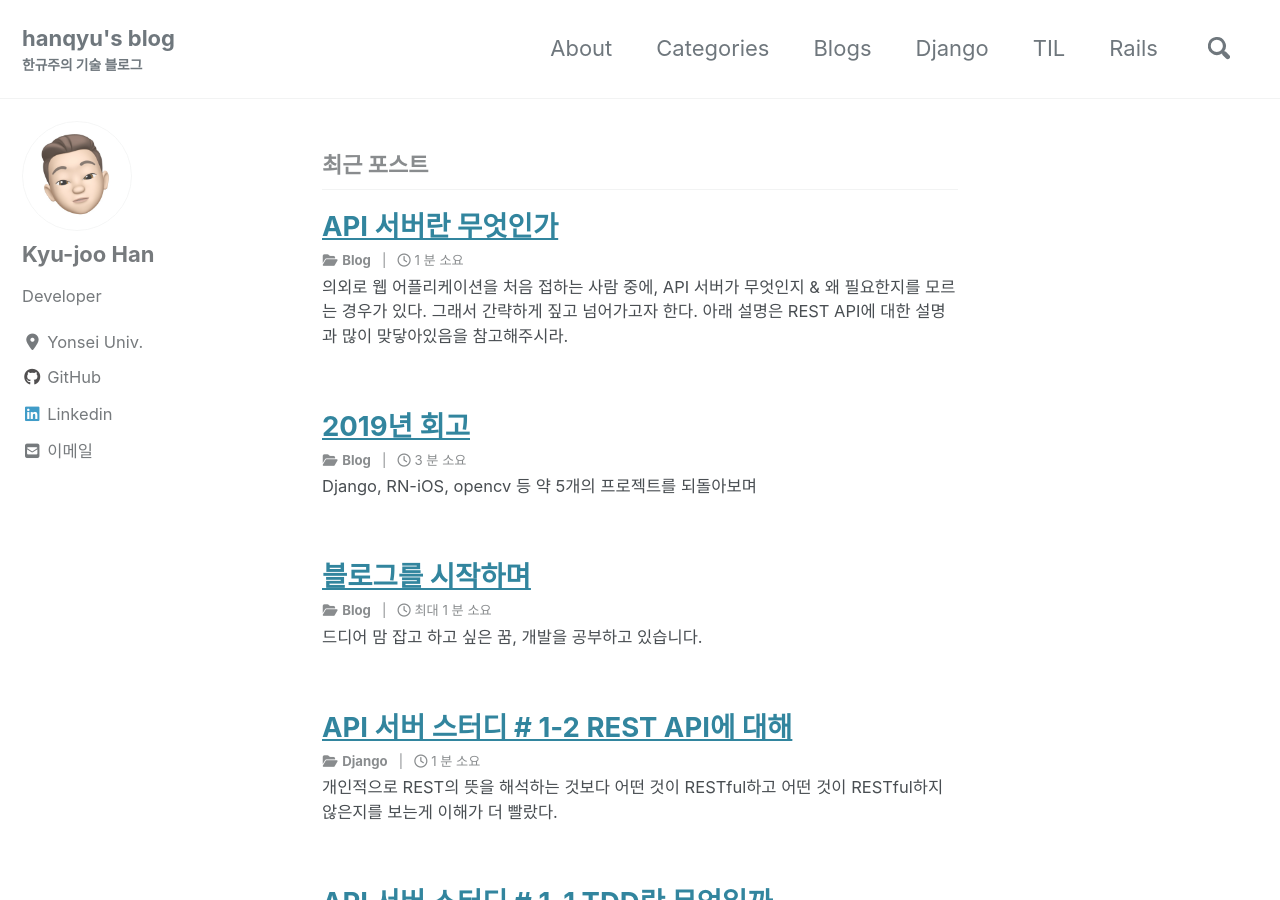
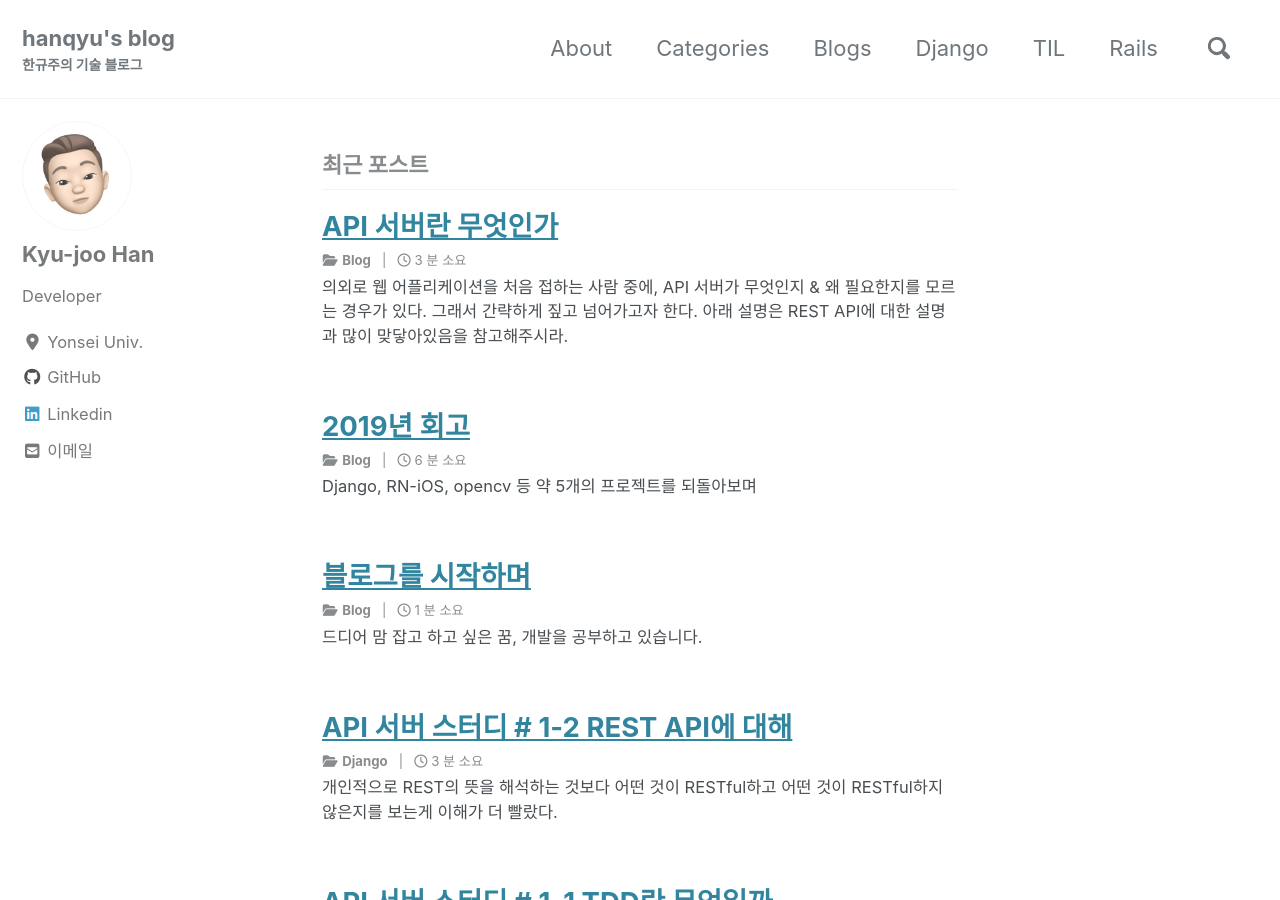
Before and after one commit to hanqyu/hanqyu.github.io, a Jekyll site: the page built from index.html, in a window 1280 px wide and 900 px high. Built offline with Jekyll 4.4.1, drawn with Linux system fonts in a browser that asks for light colours; cached includes are drawn as plain includes; nearby versions of some CDN libraries; the list of posts is cut into pages by our own code; part of the change alters nothing that is shown.

```diff
--- a/_config.yml
+++ b/_config.yml
@@ -28,7 +28,7 @@ teaser: "assets/images/thumbnail.jpg"
 logo: ""
 masthead_title: # overrides the website title displayed in the masthead, use " " for no title
 breadcrumbs: true # true, false (default)
-words_per_minute: 200
+words_per_minute: 100
 comments:
   provider: "disqus"
   disqus:
```
